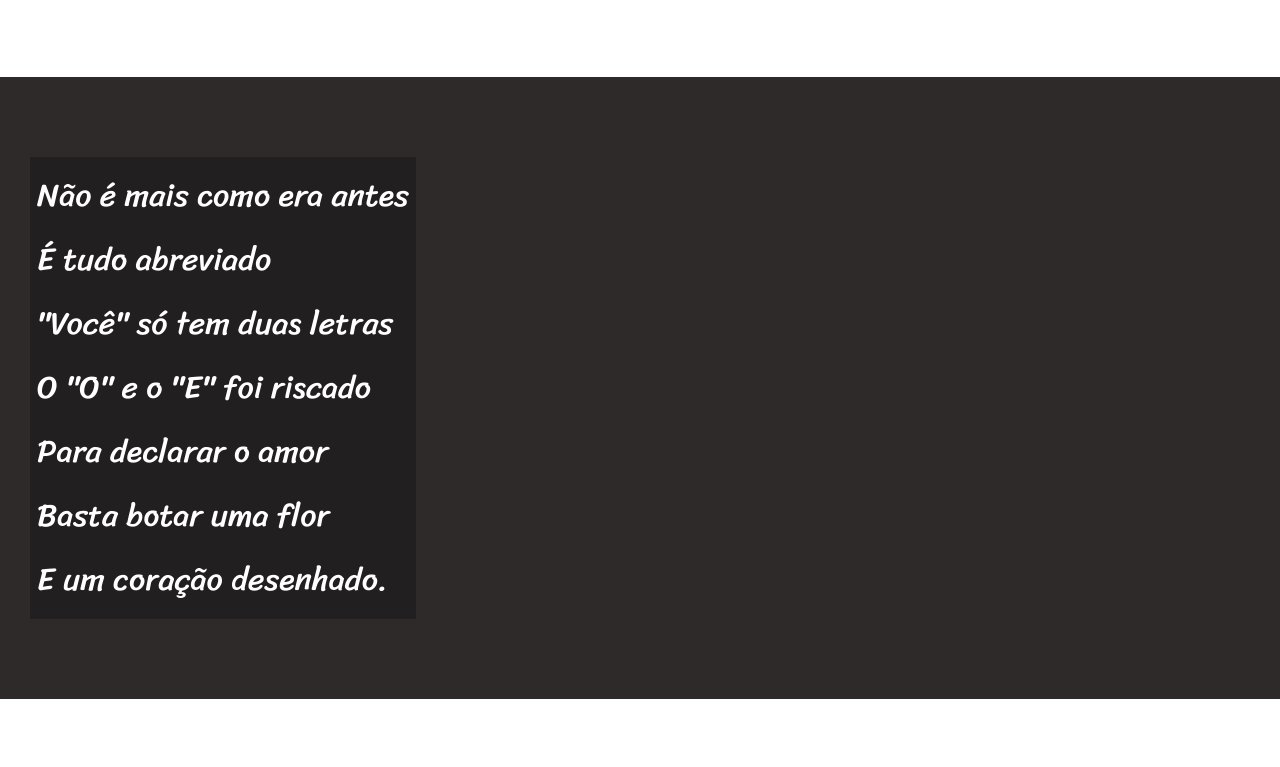
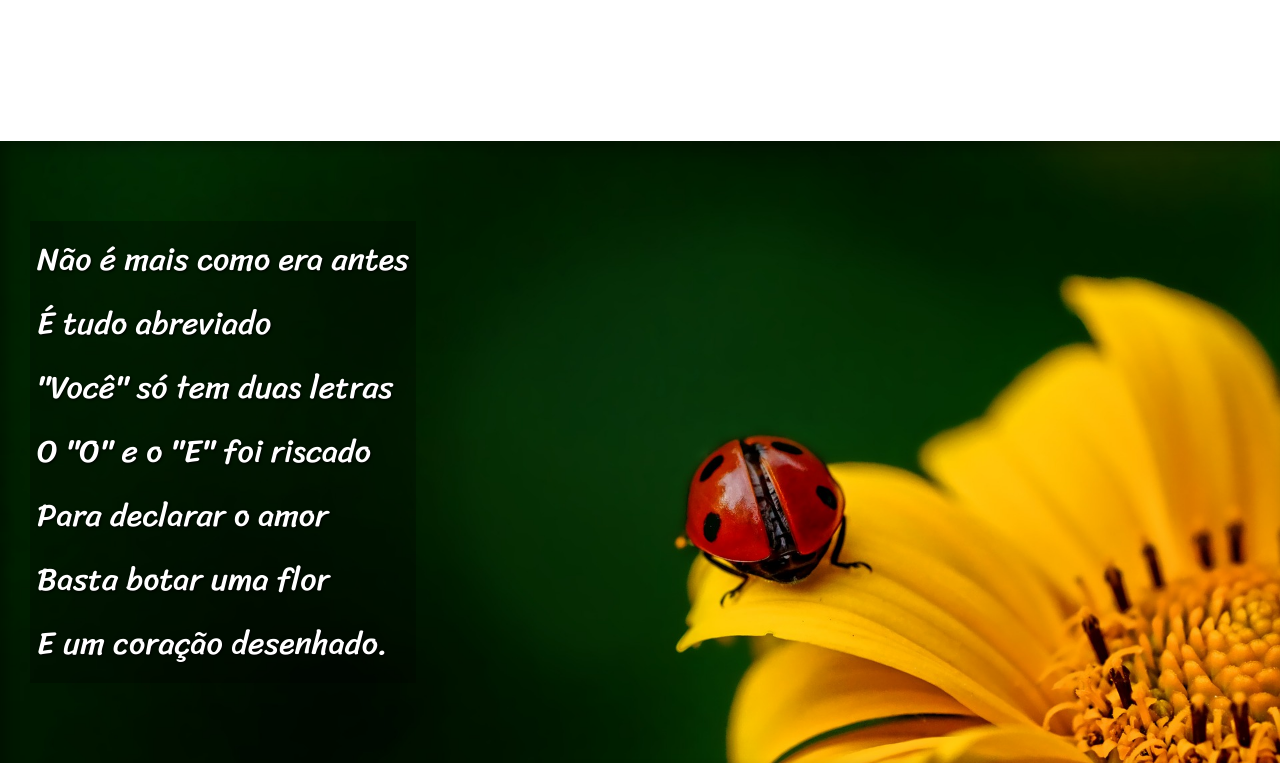
Before and after one commit to BrunoReis25/HTML-CSS, a plain HTML site: page desafios/d012/index.html in a window 1280 px wide. Shown: the part 703-1470 px from the top of the page. Drawn offline with Linux system fonts and the light colour scheme.

Commit message:
projeto finalizado

```diff
--- a/desafios/d012/estilo/style.css
+++ b/desafios/d012/estilo/style.css
@@ -61,6 +61,10 @@ section {
       font-size: 2.5vw;
 }
 
+section > p {
+      padding-bottom: 2em;
+}
+
 section.normal {
       background-color: white;
       color: black;
@@ -69,12 +73,24 @@ section.normal {
 section.imagem {
       background-color: rgb(46, 42, 42);
       color: white;
+      box-shadow: inset 6px 6px 13px 0px rgba(0, 0, 0, 0.315);
+      background-size: cover;
+      background-attachment: fixed;
 }
 
 section.imagem > p {
       display: inline-block;
       background-color: rgba(0, 0, 0, 0.274);
       padding: 7px;
+      text-shadow: 1px 1px 3px black;
+}
+
+section#img01 {
+      background-image: url("../imagens/background001.jpg");
+}
+
+section#img02 {
+      background-image: url("../imagens/background002.jpg");
 }
 
 footer {
--- a/desafios/d012/index.html
+++ b/desafios/d012/index.html
@@ -25,7 +25,7 @@
             </p>
       </section>
 
-      <section class="imagem">
+      <section class="imagem" id="img01">
             <p>
                   Não é mais como era antes <br>
                   É tudo abreviado <br>
@@ -58,7 +58,7 @@
             </p>
       </section>
 
-      <section class="imagem">
+      <section class="imagem" id="img02">
             <p>
                   Tenho saudade das cartas <br>
                   Escritas com a própria mão <br>
```
